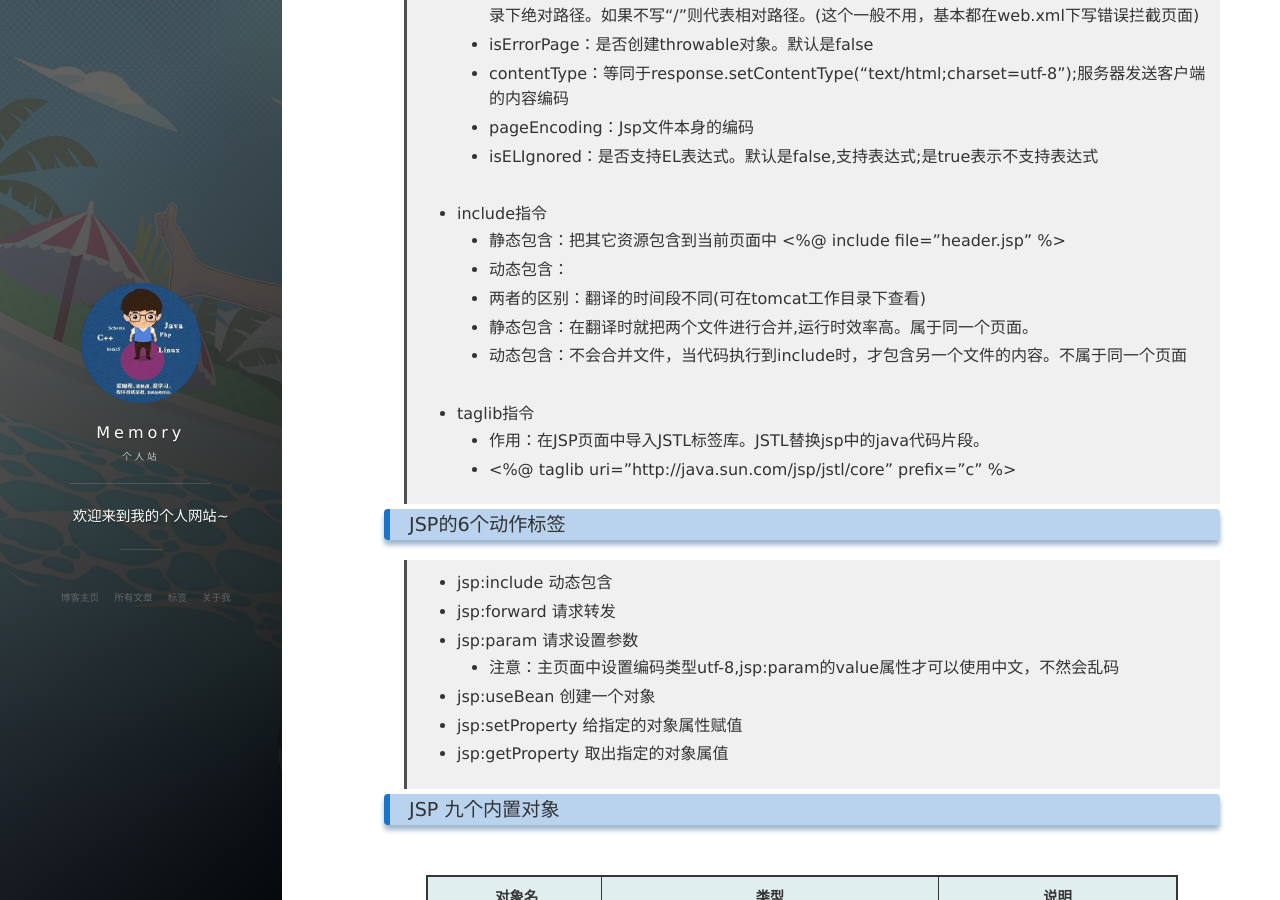
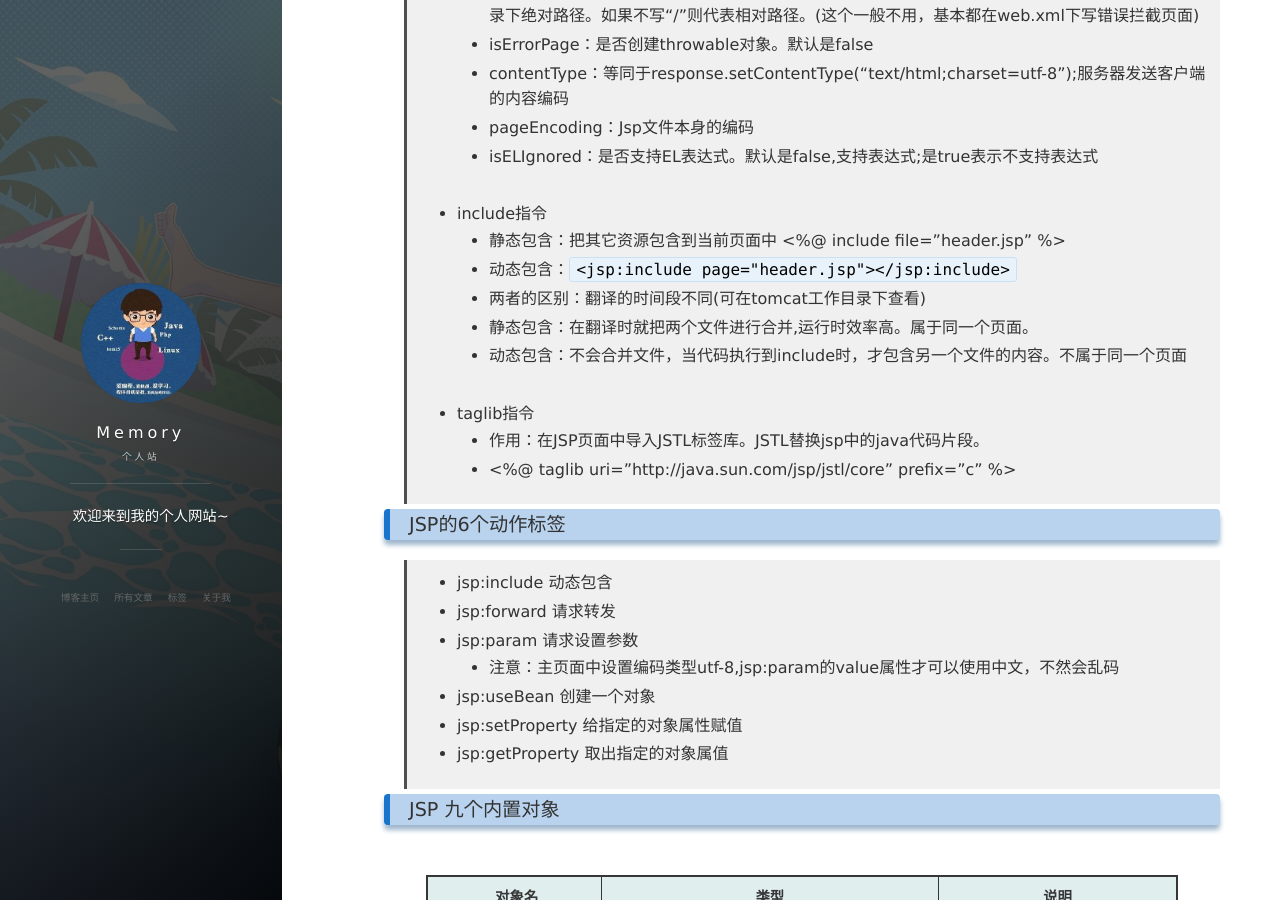
Before and after one commit to dhshenc/dhshenc.github.io, a Jekyll site: the page built from _posts/2019-09-02-JSP基本使用.md, in a window 1280 px wide and 900 px high, scrolled down 2187 px. Built offline with Jekyll 4.4.1, drawn with Linux system fonts in a browser that asks for light colours; nearby versions of some CDN libraries; comment, search, counter and statistics services are not loaded.

Commit message:
修改JSP

```diff
--- a/_posts/2019-09-02-JSP基本使用.md
+++ b/_posts/2019-09-02-JSP基本使用.md
@@ -83,7 +83,7 @@ tag: JSP
 
 > * include指令
 >   - 静态包含：把其它资源包含到当前页面中 <%@ include file="header.jsp" %>
->   - 动态包含：<jsp:include page="header.jsp"></jsp:include>
+>   - 动态包含：`<jsp:include page="header.jsp"></jsp:include>`
 >   - 两者的区别：翻译的时间段不同(可在tomcat工作目录下查看)
 >   - 静态包含：在翻译时就把两个文件进行合并,运行时效率高。属于同一个页面。
 >   - 动态包含：不会合并文件，当代码执行到include时，才包含另一个文件的内容。不属于同一个页面
```
